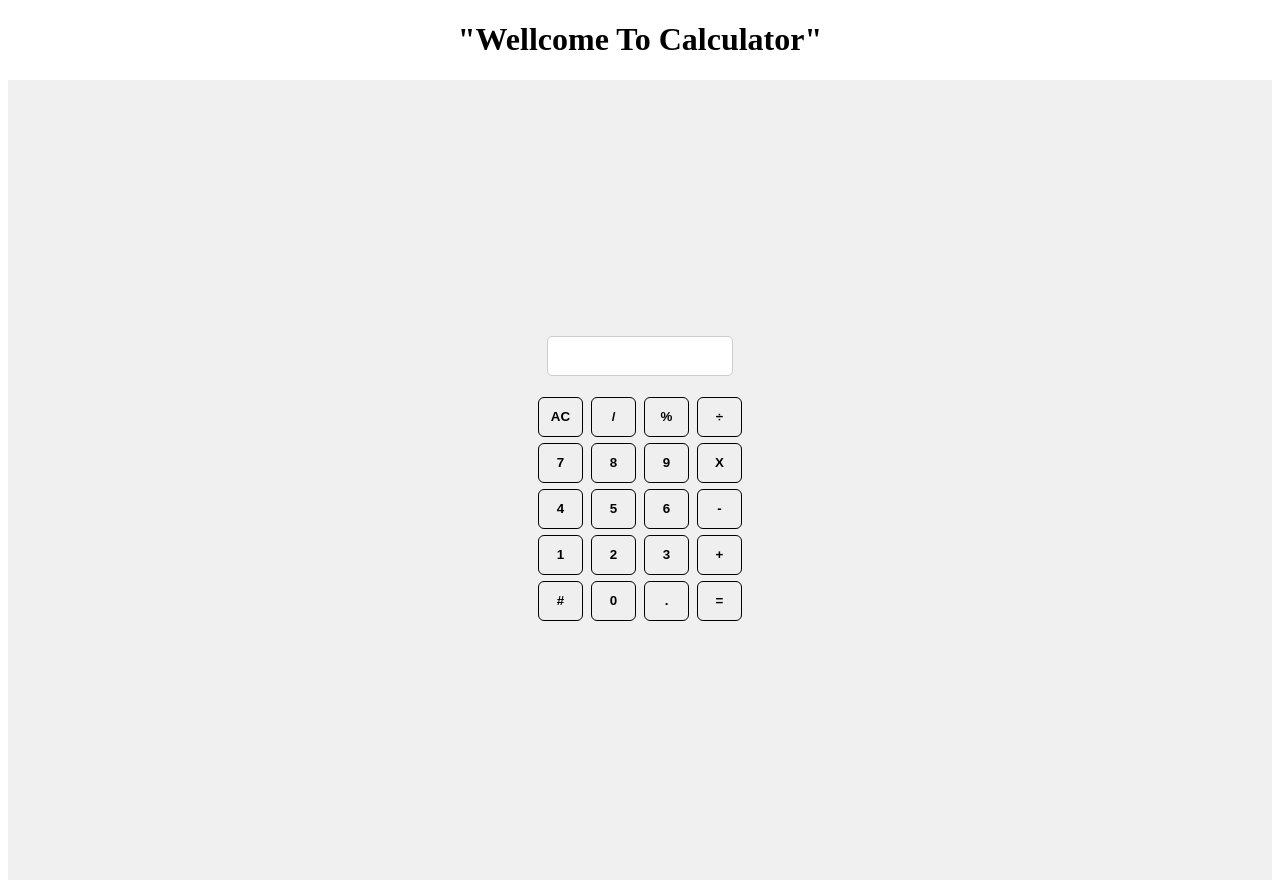
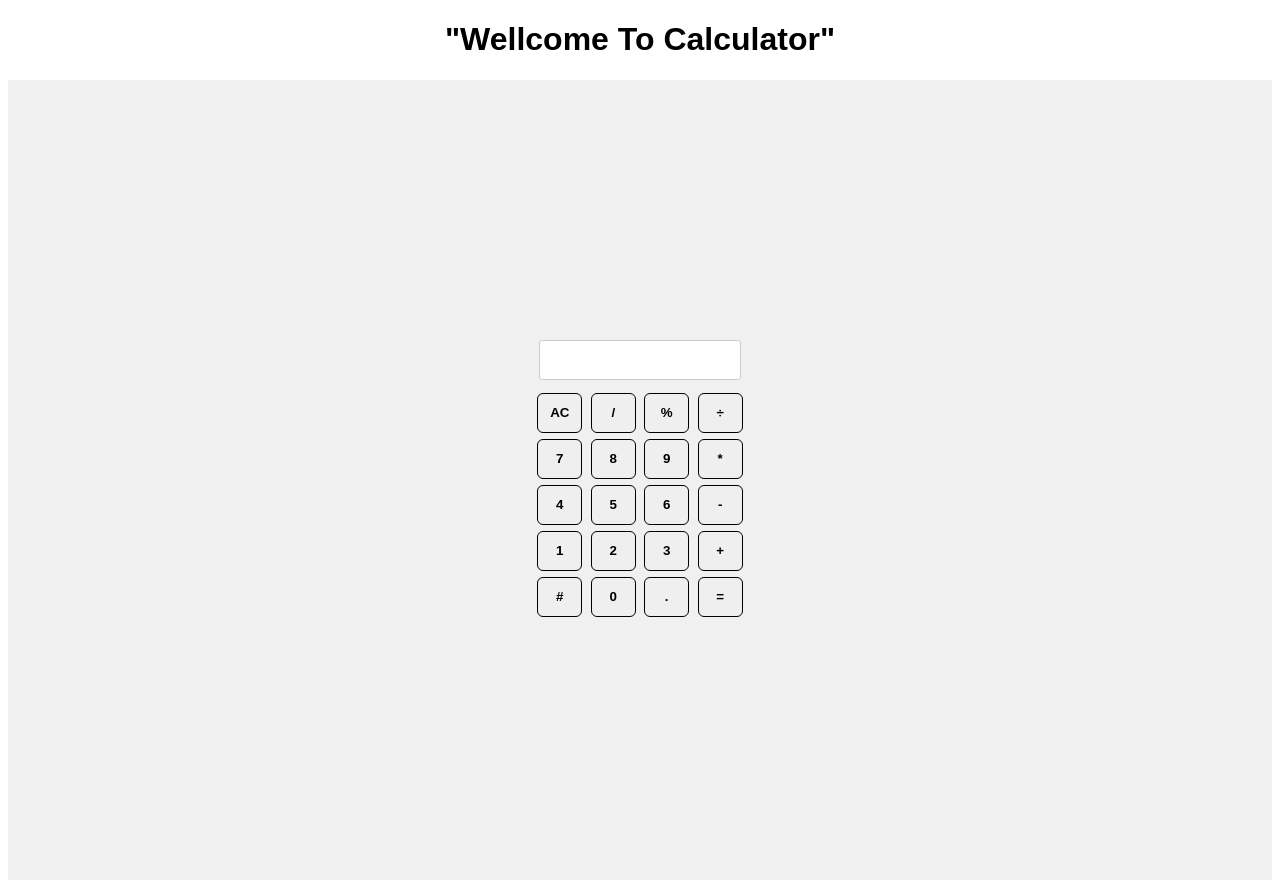
Before and after one commit to abdull42335/Calculator-Html--Css-javascript, a plain HTML site: page index.html in a window 1280 px wide. Both pictures are taken after a click on the button "AC". Drawn offline with Linux system fonts and the light colour scheme.

Commit message:
Done-simple-calculator

```diff
--- a/index.html
+++ b/index.html
@@ -11,7 +11,9 @@
     <d class="CONTAINER">
 
 
-      <input type="number" id="Textarea"><br>
+    <div class="rows">
+      <input class="input" type="text">
+    </div>
             <div class="rows">
                 <button class="button">AC</button>
                 <button class="button">/</button>
@@ -22,7 +24,7 @@
         <button class="button">7</button>
         <button class="button">8</button>
         <button class="button">9</button>
-        <button class="button">X</button>
+        <button class="button">*</button>
       </div>
       <div class="rows">
           <button class="button">4</button>
@@ -45,4 +47,5 @@
 
 </div>
   </body>
+  <script src="index.js"></script>
 </html>
--- /dev/null
+++ b/index.js
@@ -0,0 +1,23 @@
+let string = ""
+let buttons = document.querySelectorAll(".button")
+Array.from(buttons).forEach((button) =>{
+    button.addEventListener("click", (e) =>{
+        if(e.target.innerHTML == "="){
+            string = eval(string)
+            document.querySelector("input").value = string;
+        }
+         else if(e.target.innerHTML == "AC"){
+            string = ""
+            document.querySelector("input").value = string;
+        }
+        // isse clear ho jaega input pura
+
+        else{
+            console.log(e.target)
+            string = string + e.target.innerHTML;
+            document.querySelector("input").value = string;
+
+        }
+
+    })
+})
--- a/style.css
+++ b/style.css
@@ -1,3 +1,8 @@
+*{
+font-family: sans-serif;
+}
+
+
 h1{
     text-align: center;
 }
@@ -10,14 +15,15 @@ flex-direction: column;
     width: 100%;
     background-color: #f0f0f0;
 }
-#Textarea{
-    width: 13%;
-
+.input{
+    width: 180px;
+    outline: none;
 
     padding: 10px;
-    border-radius: 5px;
+    border-radius: 3px;
     border: 1px solid #ccc;
     font-size: 16px;
+    margin-bottom: 10px;
 }
 .button{
     font-weight: 600;
```
